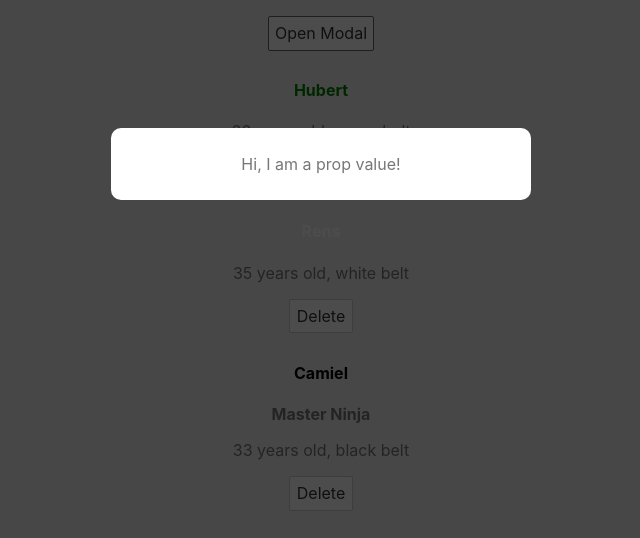
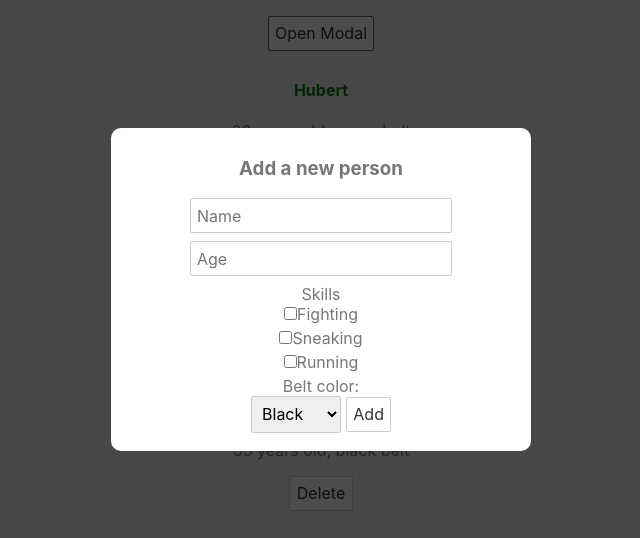
Before and after one commit to HMD19750/SvelteTutorial, a Svelte app: page / in a window 1280 px wide. Both pictures are taken after a click on the button "Open Modal". Shown: the top 538 px of the page, without its empty margins (319-959 px from the left). Built offline with nearby package versions, Linux system fonts and the light colour scheme.

Commit message:
Aflevering 17

```diff
--- /dev/null
+++ b/src/AddPersonFile.svelte
@@ -0,0 +1,41 @@
+<script>
+  import { createEventDispatcher } from "svelte";
+
+    let name;
+    let beltColor;
+    let age;
+    let skills=[];
+
+    let dispatch=createEventDispatcher();
+
+    const handleSubmit=()=>{
+        const person={
+            name: name,
+            beltColor:beltColor,
+            age:age,
+            skills:skills,
+            id:Math.random()
+        }
+        dispatch("addPerson",person);
+    }
+</script>
+
+<h3>Add a new person</h3>
+<form on:submit|preventDefault = {handleSubmit}>
+    <input type="text" placeholder="Name" bind:value={name}>
+
+    <input type="number" placeholder="Age" bind:value={age}>
+    <label>Skills</label>
+    <input type="checkbox" bind:group={skills} value="fighting">Fighting<br>
+    <input type="checkbox" bind:group={skills} value="sneaking">Sneaking<br>
+    <input type="checkbox" bind:group={skills} value="running">Running<br>
+    <label>Belt color:</label>
+    <select bind:value={beltColor}>
+        <option value="black">Black</option>
+        <option value="green">Green</option>
+        <option value="white">White</option>
+        <option value="orange">Orange</option>
+        <option value="red">Red</option>
+    </select>
+    <button>Add</button>
+</form>
--- a/src/App.svelte
+++ b/src/App.svelte
@@ -1,4 +1,5 @@
 <script>
+	import AddPersonFile from './AddPersonFile.svelte';
 	import Modal from './Modal.svelte'
 
 	let showModal=false;
@@ -17,9 +18,18 @@
 	const toggleModal= () => {
 		showModal=!showModal;
 	}
+
+	const addPerson=(e)=>{
+		let person=e.detail;
+		people=[person,...people];
+		showModal=false;  // Close modal
+	}
 </script>
 
-<Modal message="Hi, I am a prop value!" isPromo={false} showModal={showModal} on:click={toggleModal}/>
+<Modal  isPromo={false} showModal={showModal} on:click={toggleModal}>
+	<AddPersonFile on:addPerson={addPerson}/>
+</Modal>
+
 <main>
 
 	<button on:click={toggleModal}>Open Modal</button>
--- a/src/Modal.svelte
+++ b/src/Modal.svelte
@@ -1,13 +1,12 @@
 <script>
     export let showModal=false;
     export let isPromo= false;
-    export let message="Booh";
 </script>
 
 {#if showModal}
     <div class="backdrop" class:promo={isPromo} on:click|self >
         <div class="modal" >
-            <p>{message}</p>
+            <slot></slot>
         </div>
     </div>
 {/if}
```
